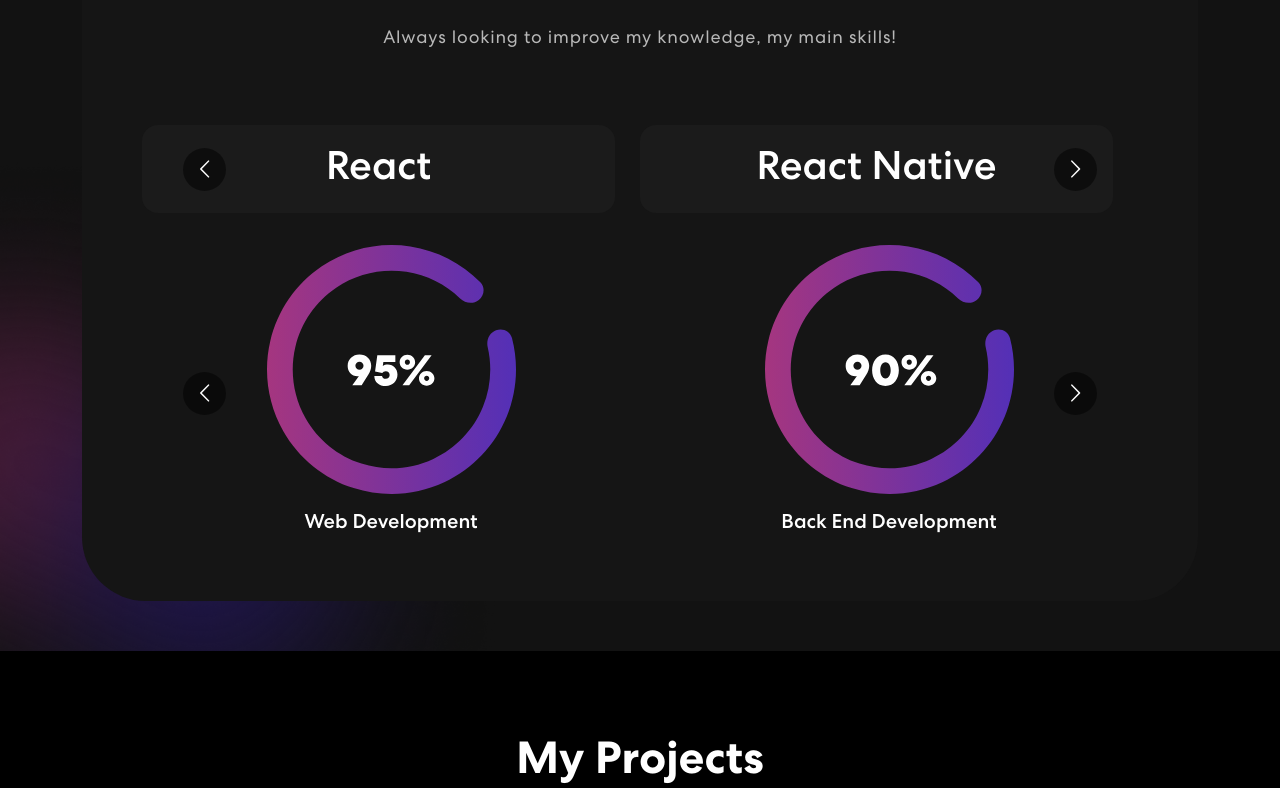
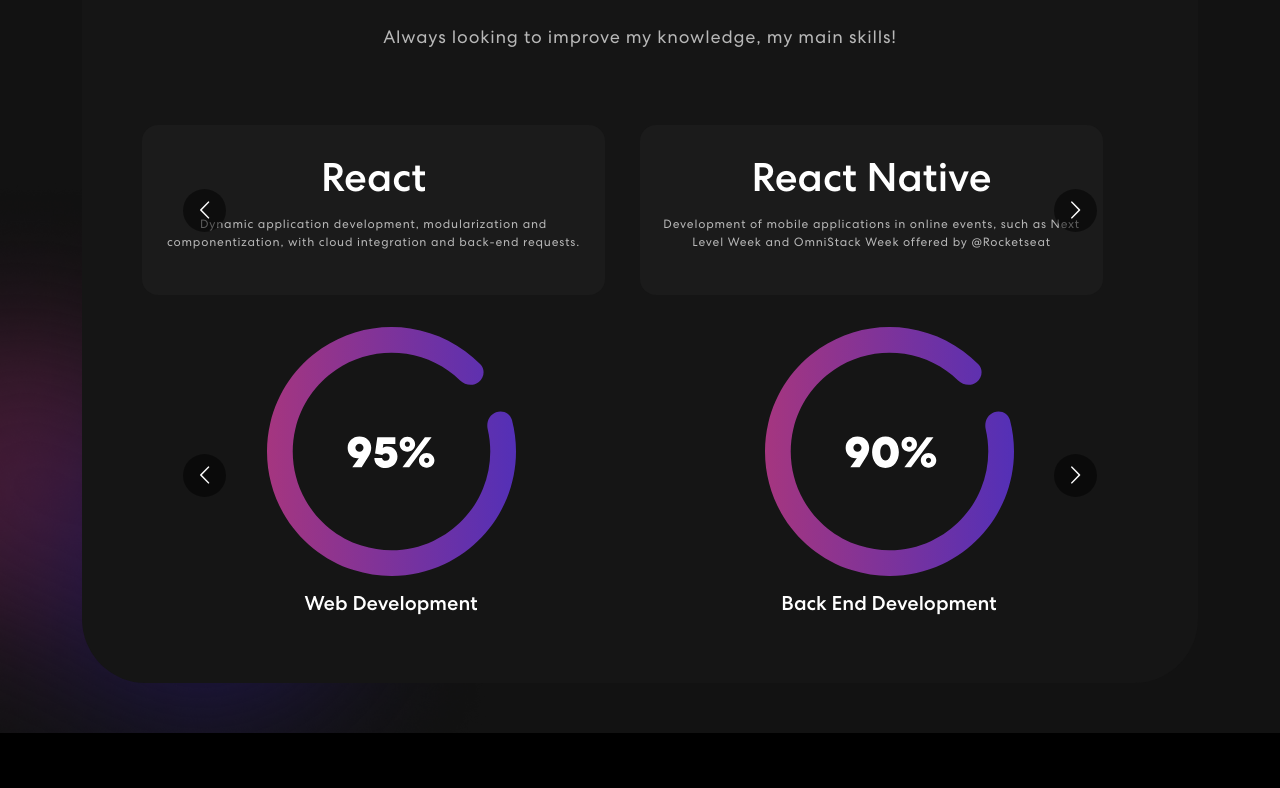
Before and after one commit to NatanBB/portfolioNatan, a React (Create React App) app: page / in a window 1280 px wide. Shown: the part 952-1740 px from the top of the page. Built offline with nearby package versions, Linux system fonts and the light colour scheme.

Commit message:
Create context to map in modules

```diff
--- a/src/components/ProjectCard/Projects.tsx
+++ b/src/components/ProjectCard/Projects.tsx
@@ -1,81 +1,13 @@
 import { Container, Row, Col, Tab, Nav } from "react-bootstrap";
 import { ProjectCard } from "./ProjectSubModule/ProjectCard";
-import projImg1 from "../../assets/img/bethehero.png";
-import projImg2 from "../../assets/img/ecoleta.png";
-import projImg3 from "../../assets/img/podcastr.png";
-import projImg4 from "../../assets/img/proffy.png";
-import projImg5 from "../../assets/img/terrainp5.png";
-import projImg6 from "../../assets/img/libproject.png";
-import projImg7 from "../../assets/img/plant.png";
-import projImg8 from "../../assets/img/coffe.png";
-import projImg9 from "../../assets/img/pricing.png";
 import colorSharp2 from "../../assets/img/color-sharp2.png";
 import 'animate.css';
 import TrackVisibility from 'react-on-screen';
 import React from 'react';
 import './styles.css'
+import { projectsMainTable, projectsSecondTable } from "../../utils/context";
 
 export const Projects = () => {
-
-  const projectsTab1 = [
-    {
-      title: "Be The Hero",
-      description: "Development, React, React Native",
-      imgUrl: projImg1,
-      link: "https://github.com/NatanBB/Be-The-Hero"
-    },
-    {
-      title: "Ecoleta",
-      description: "Development, React, React Native",
-      imgUrl: projImg2,
-      link: "https://github.com/NatanBB/Ecoleta"
-    },
-    {
-      title: "Proffy",
-      description: "Development, React",
-      imgUrl: projImg4,
-      link: "https://github.com/NatanBB/Proffy"
-    },
-    {
-      title: "Podcastr",
-      description: "Development, React",
-      imgUrl: projImg3,
-      link: "https://github.com/NatanBB/Podcastr"
-    },
-    {
-      title: "Terrain Generator",
-      description: "Development, JavaScript, P5",
-      imgUrl: projImg5,
-      link: "https://github.com/NatanBB/TerrainP5"
-    },
-    {
-      title: "Lib Project",
-      description: "Development, React",
-      imgUrl: projImg6,
-      link: "https://github.com/NatanBB/libproject"
-    },
-  ];
-
-  const projectsTab2 = [
-    {
-      title: "Plant Manager",
-      description: "Development, React Native",
-      imgUrl: projImg7,
-      link: "https://github.com/NatanBB/PlantManager"
-    },
-    {
-      title: "Rocket Coffe",
-      description: "Development, JavaScript",
-      imgUrl: projImg8,
-      link: "https://github.com/NatanBB/RocketCoffee"
-    },
-    {
-      title: "Princing Table",
-      description: "Development, JavaScript",
-      imgUrl: projImg9,
-      link: "https://github.com/NatanBB/PricingTable"
-    },
-  ];
 
   return (
     <section className="project" id="projects">
@@ -103,7 +35,7 @@
                       <Tab.Pane eventKey="first">
                         <Row>
                           {
-                            projectsTab1.map((project, index) => {
+                            projectsMainTable.map((project, index) => {
                               return (
                                 <ProjectCard
                                   key={index}
@@ -117,7 +49,7 @@
                       <Tab.Pane eventKey="second">
                         <Row>
                           {
-                            projectsTab2.map((project, index) => {
+                            projectsSecondTable.map((project, index) => {
                               return (
                                 <ProjectCard
                                   key={index}
--- a/src/components/Skills/Skills.tsx
+++ b/src/components/Skills/Skills.tsx
@@ -6,6 +6,8 @@
 import colorSharp from "../../assets/img/color-sharp.png"
 import React from 'react';
 import './styles.css';
+import { skillsContext } from "../../utils/context";
+import { SkillsContextType } from "../../types/globalTypes";
 
 export const Skills = (): JSX.Element => {
   const responsive = {
@@ -36,30 +38,16 @@
               <h2>Skills</h2>
               <p>Always looking to improve my knowledge, my main skills!</p>
               <Carousel responsive={responsive} infinite={true} className="owl-carousel owl-theme skill-slider">
-                <div className="cardSkill">
-                  <h1>React</h1>
-                </div>
-                <div className="cardSkill">
-                  <h1>React Native</h1>
-                </div>
-                <div className="cardSkill">
-                  <h1>JavaScript</h1>
-                </div>
-                <div className="cardSkill">
-                  <h1>C#</h1>
-                </div>
-                <div className="cardSkill">
-                  <h1>Java</h1>
-                </div>
-                <div className="cardSkill">
-                  <h1>TypeScript</h1>
-                </div>
-                <div className="cardSkill">
-                  <h1>Python</h1>
-                </div>
-                <div className="cardSkill">
-                  <h1>Postgress</h1>
-                </div>
+                {
+                  skillsContext.map((skills: SkillsContextType) => (
+                    <div key={skills.id} className="cardSkill" >
+                      <h1>{skills.title}</h1>
+                      <p className="contentCard">
+                        {skills.content}
+                      </p>
+                    </div>
+                  ))
+                }
               </Carousel>
               <div style={{ padding: '1em' }}></div>
               <Carousel responsive={responsive} infinite={true} className="owl-carousel owl-theme skill-slider">
--- a/src/components/Skills/styles.css
+++ b/src/components/Skills/styles.css
@@ -44,10 +44,12 @@
 }
 
 .cardSkill {
-  width: 95%;
+  width: 93%;
   padding: 1rem;
   background: #1b1b1b;
   border-radius: 1rem;
+  min-width: 93%;
+  min-height: 93%;
 }
 
 .cardSkill:hover{
@@ -55,3 +57,15 @@
   transition: 200ms linear;
   float: 1;
 }
+
+.cardSkill h1 {
+  margin-top: 12px;
+}
+
+.contentCard {
+  color: #B8B8B8;
+  font-size: 12px !important;
+  letter-spacing: 0.8px;
+  line-height: 1.5em;
+  margin: 14px 0 28px 0 !important;
+}
--- /dev/null
+++ b/src/utils/context.ts
@@ -0,0 +1,113 @@
+import { ProjectTableType, SkillsContextType } from "../types/globalTypes";
+import projImg1 from "../assets/img/bethehero.png";
+import projImg2 from "../assets/img/ecoleta.png";
+import projImg3 from "../assets/img/podcastr.png";
+import projImg4 from "../assets/img/proffy.png";
+import projImg5 from "../assets/img/terrainp5.png";
+import projImg6 from "../assets/img/libproject.png";
+import projImg7 from "../assets/img/plant.png";
+import projImg8 from "../assets/img/coffe.png";
+import projImg9 from "../assets/img/pricing.png";
+
+export const skillsContext: SkillsContextType[] = [
+  {
+    id: 1,
+    title: "React",
+    content: "Dynamic application development, modularization and componentization, with cloud integration and back-end requests."
+  },
+  {
+    id: 2,
+    title: "React Native",
+    content: "Development of mobile applications in online events, such as Next Level Week and OmniStack Week offered by @Rocketseat"
+  },
+  {
+    id: 3,
+    title: "JavaScript",
+    content: "Development of applications and logic, using in several projects, creating functions and getting the most out of the language."
+  },
+  {
+    id: 4,
+    title: "C#",
+    content: "Development of complete solutions, using .NET and Entity Framework, with database integrations and layered divisions."
+  },
+  {
+    id: 5,
+    title: "Java",
+    content: "Development of personal projects, exercises from courses made by @Udemy and OOP projects at college."
+  },
+  {
+    id: 6,
+    title: "TypeScript",
+    content: "Using in several projects always aiming to keep them well structured and typed. Project standardization and more."
+  },
+  {
+    id: 7,
+    title: "Python",
+    content: "Data analysis, systems monitoring and flow control projects. College homework solving and more."
+  },
+  {
+    id: 8,
+    title: "PostgresSQL",
+    content: "Use of database for information storage, data warehouse, triggers and connection with applications"
+  }
+]
+
+export const projectsMainTable: ProjectTableType[] = [
+  {
+    title: "Be The Hero",
+    description: "Development, React, React Native",
+    imgUrl: projImg1,
+    link: "https://github.com/NatanBB/Be-The-Hero"
+  },
+  {
+    title: "Ecoleta",
+    description: "Development, React, React Native",
+    imgUrl: projImg2,
+    link: "https://github.com/NatanBB/Ecoleta"
+  },
+  {
+    title: "Proffy",
+    description: "Development, React",
+    imgUrl: projImg4,
+    link: "https://github.com/NatanBB/Proffy"
+  },
+  {
+    title: "Podcastr",
+    description: "Development, React",
+    imgUrl: projImg3,
+    link: "https://github.com/NatanBB/Podcastr"
+  },
+  {
+    title: "Terrain Generator",
+    description: "Development, JavaScript, P5",
+    imgUrl: projImg5,
+    link: "https://github.com/NatanBB/TerrainP5"
+  },
+  {
+    title: "Lib Project",
+    description: "Development, React",
+    imgUrl: projImg6,
+    link: "https://github.com/NatanBB/libproject"
+  },
+];
+
+export const projectsSecondTable: ProjectTableType[] = [
+  {
+    title: "Plant Manager",
+    description: "Development, React Native",
+    imgUrl: projImg7,
+    link: "https://github.com/NatanBB/PlantManager"
+  },
+  {
+    title: "Rocket Coffe",
+    description: "Development, JavaScript",
+    imgUrl: projImg8,
+    link: "https://github.com/NatanBB/RocketCoffee"
+  },
+  {
+    title: "Princing Table",
+    description: "Development, JavaScript",
+    imgUrl: projImg9,
+    link: "https://github.com/NatanBB/PricingTable"
+  },
+];
```
Also changed, not shown: src/types/globalTypes.ts (+13 -0 lines), public/logo512.png (deleted).
